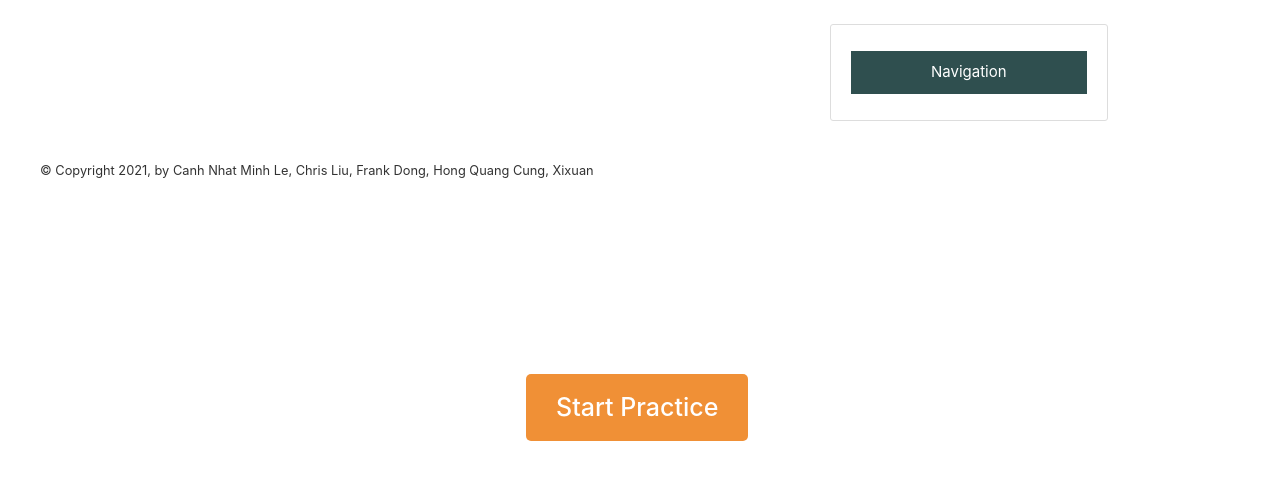
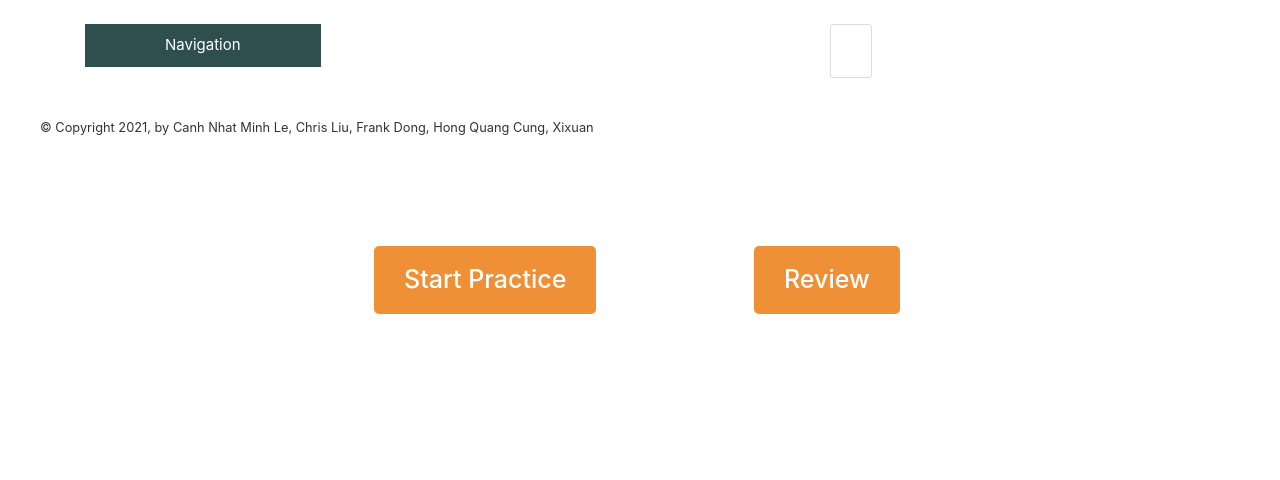
Before and after one commit to cungquang/Learning-Chemistry-Website, a Python web app: template Project/webapp/templates/practice.html in a window 1280 px wide. Shown: the part 56-536 px from the top of the page. Run offline with Jinja, Linux system fonts and the light colour scheme; the template is opened without the code that fills it, so the values that code supplies are empty; some libraries are stand-ins or nearby versions.

Commit message:
new feature using join added to practice by Frank

```diff
--- a/Project/webapp/templates/practice.html
+++ b/Project/webapp/templates/practice.html
@@ -14,17 +13,27 @@
     .start_btn{
         position: absolute;
         top: 300%;
-        left: 60%;
+        left: 40%;
+    }
+    .review_btn{
+        position: absolute;
+        top: 300%;
+        left: 90%;
     }
     .question_box{
         position: absolute;
         top: 240%;
-        left: 70%;
+        left: 75%;
     }
     .answer_box{
         position: absolute;
         top: 550%;
-        left: 70%;
+        left: 75%;
+    }
+    .review_box{
+        position: absolute;
+        top: 210%;
+        left: 75%;
     }
     .question_box.activeQuiz{
         opacity: 1;
@@ -38,7 +47,24 @@
         pointer-events: auto;
         transform: translate(-50%, -50%) scale(1);
     }
+    .review_box.activeReview{
+        opacity: 1;
+        z-index: 5;
+        pointer-events: auto;
+        transform: translate(-50%, -50%) scale(1);
+    }
     .start_btn button{
+        font-size: 25px;
+        font-weight: 500;
+        color: #fff;
+        padding: 15px 30px;
+        border: none;
+        border-radius: 5px;
+        outline: none;
+        background: rgb(240, 144, 54);
+        cursor: pointer;
+    }
+    .review_btn button{
         font-size: 25px;
         font-weight: 500;
         color: #fff;
@@ -133,10 +181,33 @@
         color: #fff;
         background: rgb(240, 144, 54)
     }
+    .review_box .reviewbuttons button{
+        margin: 0 10px;
+        height: 40px;
+        width: 80px;
+        padding: 0 10px;
+        font-size: 15px;
+        font-weight: 500;
+        cursor: pointer;
+        border: none;
+        outline: none;
+        border-radius: 5px;
+        transition: all 0.3s ease;
+    }
+    .reviewbuttons button.nextReview_btn{
+        position: absolute;
+        top: 130%;
+        left: 42%;
+        color: #fff;
+        background: rgb(240, 144, 54)
+    }
+
 
 </style>
 <!--Start Button -->
 <div class="start_btn"><button>Start Practice</button></div>
+<!--Review Button -->
+<div class="review_btn"><button>Review</button></div>
 <!-- Question Box -->
 <div class="question_box">
     <section>
@@ -161,6 +232,17 @@
             <!-- Content from the JavaScript section below -->
         </div>
 </div>
+<!--Review Box-->
+<div class="review_box">
+    <section>
+        <div class="review_text">
+            <!-- Content from the JavaScript section below -->
+        </div>
+    </section>
+    <div class="reviewbuttons">
+        <button class="nextReview_btn">Next</button>
+    </div>
+</div>
 
 <script>
     // retrieve data from database
@@ -171,12 +253,15 @@
     var optionBs = JSON.parse('{{ BList | tojson | safe}}');
     var optionCs = JSON.parse('{{ CList | tojson | safe}}');
     var optionDs = JSON.parse('{{ DList | tojson | safe}}');
+    var joinQues = JSON.parse('{{ joinList | tojson | safe}}');
 
     const question_box = document.querySelector(".question_box");
     const option_text = document.querySelector(".option_text");
     const answer_box = document.querySelector(".answer_box");
+    const review_box = document.querySelector(".review_box");
 
     let index = 0;
+    let review_page = 0;
 
     // Onclick of start_btn
     const start_btn = document.querySelector(".start_btn button");
@@ -203,6 +288,23 @@
             showQuetions(index);
         }
     }
+    // Onclick of review_btn
+    const review_btn = document.querySelector(".review_btn button");
+    review_btn.onclick = ()=>{
+        review_box.classList.add("activeReview");
+        showReviews(review_page);
+    }
+    // Onclick of nextReview_btn
+    const nextReview_btn = document.querySelector(".nextReview_btn");
+    nextReview_btn.onclick = ()=>{
+        if (review_page * 5 < questions.length - 1) {
+            review_page += 5;
+            showReviews(review_page);
+        }  else {
+            review_page = 0;
+            showReviews(review_page);
+        }
+    }
 
     function showQuetions(index){
         const question_text = document.querySelector(".question_text");
@@ -223,11 +325,24 @@
         choice_text.innerHTML = choice_tag;
         explanation_text.innerHTML = explanation_tag;
     }
+
+    function showReviews(review_page){
+        const review_text = document.querySelector(".review_text");
+        var text_arr = [];
+        var i;
+        for (i = review_page; i < review_page + 5; i++){
+            text_arr.push("Q: " + joinQues[i][0] + "<br>" + "A: " + joinQues[i][1] + "<br>");
+        }
+        let review_tag = '<div class="fullQue"><span>'+ text_arr[0] +'</span></div>'
+        + '<div class="fullQue"><span>'+ text_arr[1] +'</span></div>'
+        + '<div class="fullQue"><span>'+ text_arr[2] +'</span></div>'
+        + '<div class="fullQue"><span>'+ text_arr[3] +'</span></div>'
+        + '<div class="fullQue"><span>'+ text_arr[4] +'</span></div>';
+        review_text.innerHTML = review_tag;
+    }
+
 </script>
 
-{% endblock content %}
-
-{% block list %}
 <style>
     /* Style The Dropdown Button */
     .dropbtn {
```
Also changed, not shown: other parts of Project/webapp/templates/practice.html (+26 -5 lines), Project/webapp/routes.py (+35 -28 lines). Lines whose indentation alone changed are shown as unchanged.
